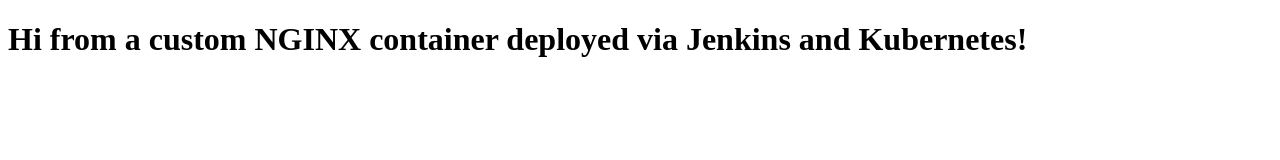
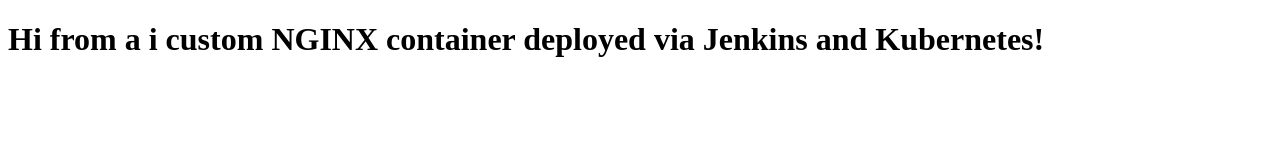
Before and after one commit to gvipinnair/new-jenkins, a plain HTML site: page index.html in a window 1280 px wide. Drawn offline with Linux system fonts and the light colour scheme.

Commit message:
nginx:1.25.3

```diff
--- a/index.html
+++ b/index.html
@@ -4,6 +4,6 @@
     <title>Welcome to NGINX from Jenkins!</title>
   </head>
   <body>
-    <h1>Hi from a custom NGINX container deployed via Jenkins and Kubernetes!</h1>
+    <h1>Hi from a i custom NGINX container deployed via Jenkins and Kubernetes!</h1>
   </body>
 </html>
```
